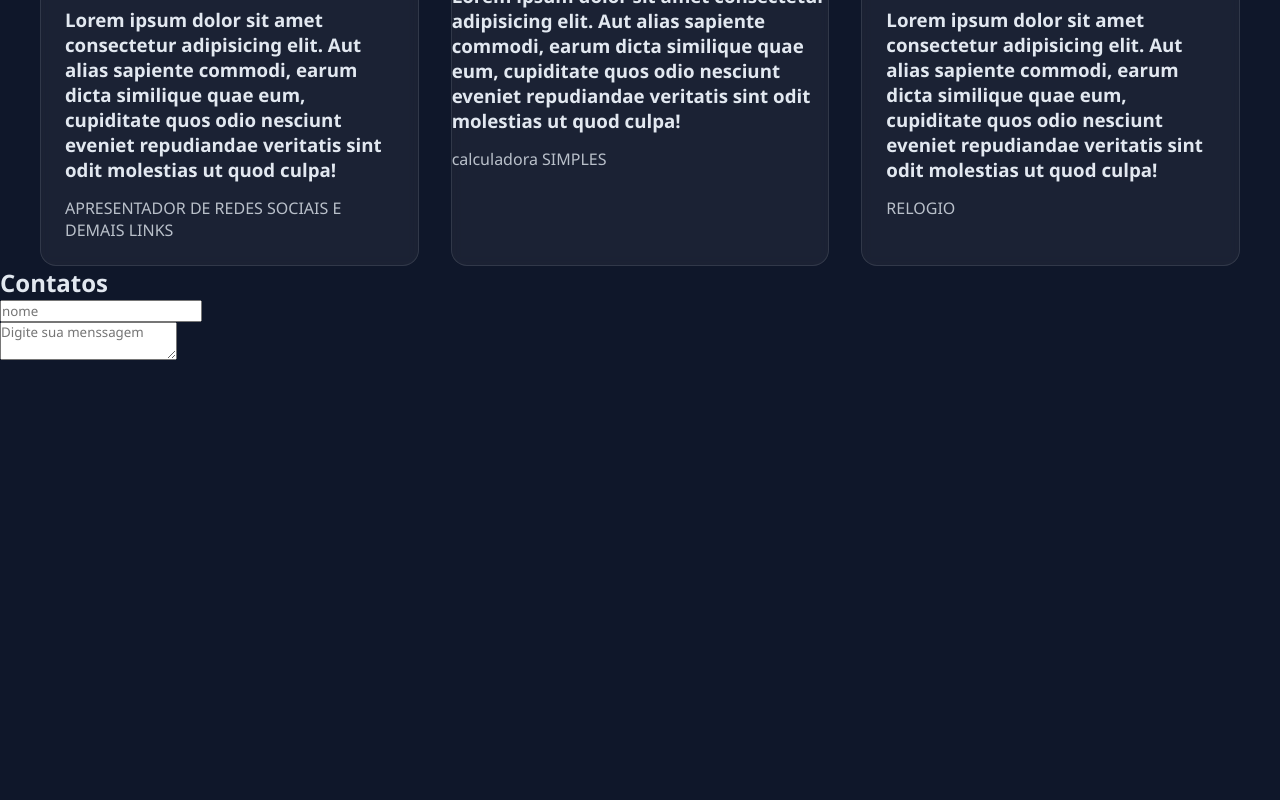
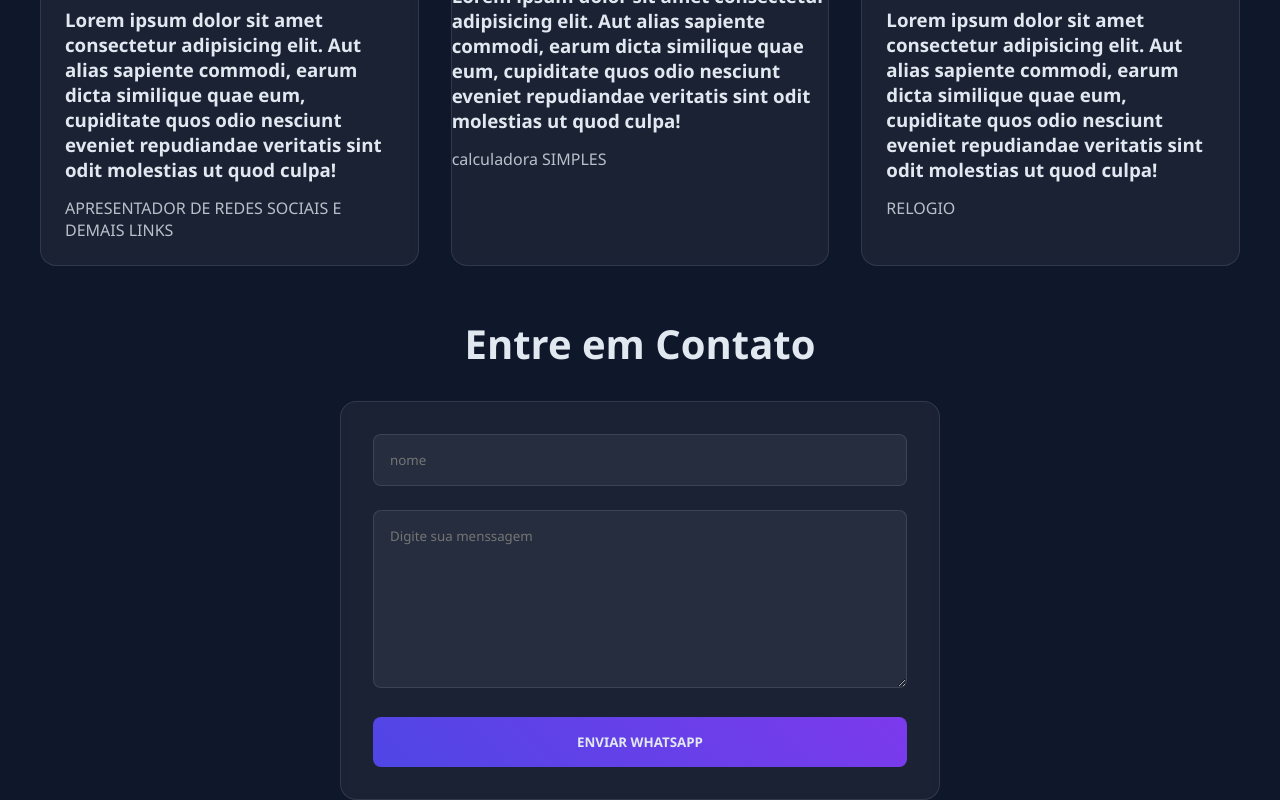
Before and after one commit to Trindadelucas0/Portfoliowpp, a plain HTML site: page index.html in a window 1280 px wide. Shown: the part 1679-2479 px from the top of the page. Before the commit the page ends 2044 px from the top, so only its background shows below. Drawn offline with Linux system fonts and the light colour scheme.

Commit message:
front feito

```diff
--- a/index.html
+++ b/index.html
@@ -10,6 +10,7 @@
 </head>
 
 <body>
+    <div class="particulas"></div>
     <nav class="navegacao" id="navegacao">
         <ul class="menu">
             <li>
@@ -19,10 +20,10 @@
                 <a href="#Sobre" class="menu-link">Sobre</a>
             </li>
             <li>
-                <a href="#Projetos" class="menu-link">Projetos</a>
+                <a href="#projetos" class="menu-link">Projetos</a>
             </li>
             <li>
-                <a href="#Contatos" class="menu-link">Contatos</a>
+                <a href="#contatos" class="menu-link">Contatos</a>
             </li>
         </ul>
 
@@ -84,14 +85,17 @@
         </div>
     </section>
     <SEction id="contatos" class="Contatos">
-        <h2 class="contatos-titulos">Contatos</h2>
+        <h2 class="contatos-titulos">Entre em Contato</h2>
         <form class="formulario-contato" id="formulario">
             <div class="grupo-form">
-                <input placeholder="nome" class="campo-form">
+                <input placeholder="nome" class="campo-form" id="nome">
             </div>
             <div class="grupo-form">
-                <textarea class="text-form" placeholder="Digite sua menssagem"></textarea>
+                <textarea class="campo-form" placeholder="Digite sua menssagem" rows="8" id="nome"></textarea>
             </div>
+
+            <button type="submit" class="botao-form"> ENVIAR WHATSAPP</button>
+
         </form>
     </SEction>
 </body>
--- a/style.css
+++ b/style.css
@@ -77,6 +77,7 @@ body {
   box-shadow: 0 0 20px rgba(79, 70, 229, 0.3);
   border-radius: 50%;
   border: 4px solid var(--vidro);
+  animation: flutuar 5s ease-in-out infinite;
 }
 h1 {
   font-size: 3.5rem;
@@ -146,18 +147,89 @@ h1 {
   height: 300px;
   width: 100%;
   object-fit: cover;
+
 }
 .info-projetos {
-    margin-bottom: 15px;
+  margin-bottom: 15px;
 }
 .paragrafos-projetos {
-    color: rgba(226, 232, 240, 0.8);
+  color: rgba(226, 232, 240, 0.8);
 }
 
-.texto-projeto{
-    padding: 1.5rem;
+.texto-projeto {
+  padding: 1.5rem;
 }
 
-.contatos{
+.contatos {
+  padding: 6rem 2rem;
+}
+.contatos-titulos {
+  text-align: center;
+  font-size: 2.5rem;
+  margin-bottom: 30px;
+  margin-top: 50px
+}
+.formulario-contato {
+  max-width: 600px;
+  margin: 0 auto;
+  background: rgba(255, 255, 255, 0.05);
+  backdrop-filter: blur(5px);
+  padding: 2rem;
+  border: 1px solid var(--vidro);
+  border-radius: 16px;
+}
+.campo-form {
+    width: 100%;
+    padding: 1rem;
+    background: rgba(255, 255, 255, 0.05);
+    border-radius: 8px;
+    color: var(--claro);
+    border: 1px solid var(--vidro);
+    outline: none;
+}
+.campo-form:focus{
+    border-color: var(--secundaria);
+    box-shadow: 0 0 10px rgba(79, 70, 229, 0.3) ;
+}
+.grupo-form {
+    margin-bottom: 1.5rem;
+}
 
+.botao-form{
+    color: var(--claro);
+    background: linear-gradient(45deg,var(--primaria),var(--secundaria));
+    padding: 1rem 2rem;
+    border: none;
+    border-radius: 8px;
+    cursor: pointer;
+    font-weight: bold;
+    width: 100%;
+    transition: all 0.5 ease;
 }
+
+.botao-form:hover{
+    transform: translatey(-4px);
+    box-shadow: 0 5px 15px rgba(79, 70, 229, 0.4);
+}
+
+.particulas{
+    position: fixed;
+    top: 0;
+    left: 0;
+    width: 100%;
+    height: 100%;
+    z-index: -1;
+    opacity: 0.5;
+    background: radial-gradient(circle at 10% 20%,var(--primaria)0%, transparent 20%),
+    radial-gradient(circle at 90% 80%,var(--secundaria)0%, transparent 20%)
+    var(--maisEscuro);
+}
+
+@keyframes flutuar{
+    0%,100% {
+        transform: translateY(0);
+    }
+    80%{
+        transform: translateY(-20%);
+    }
+}
```
